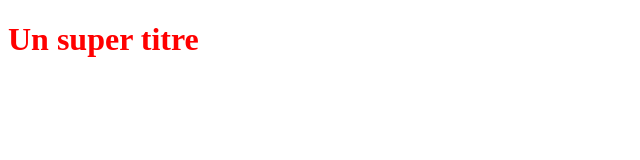
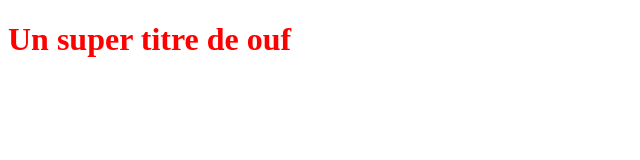
Before and after one commit to antodum/OpenClassRoom2, a plain HTML site: page index.html in a window 1280 px wide. Shown: the whole page, without its empty margins (0-640 px from the left). Drawn offline with Linux system fonts and the light colour scheme.

Commit message:
Modification du titre H1

```diff
--- a/index.html
+++ b/index.html
@@ -5,6 +5,6 @@
    <link rel="stylesheet" type="text/css" href="styles.css">
 </head>
 <body>
-   <h1>Un super titre</h1>
+   <h1>Un super titre de ouf</h1>
 </body>
 </html>
```
